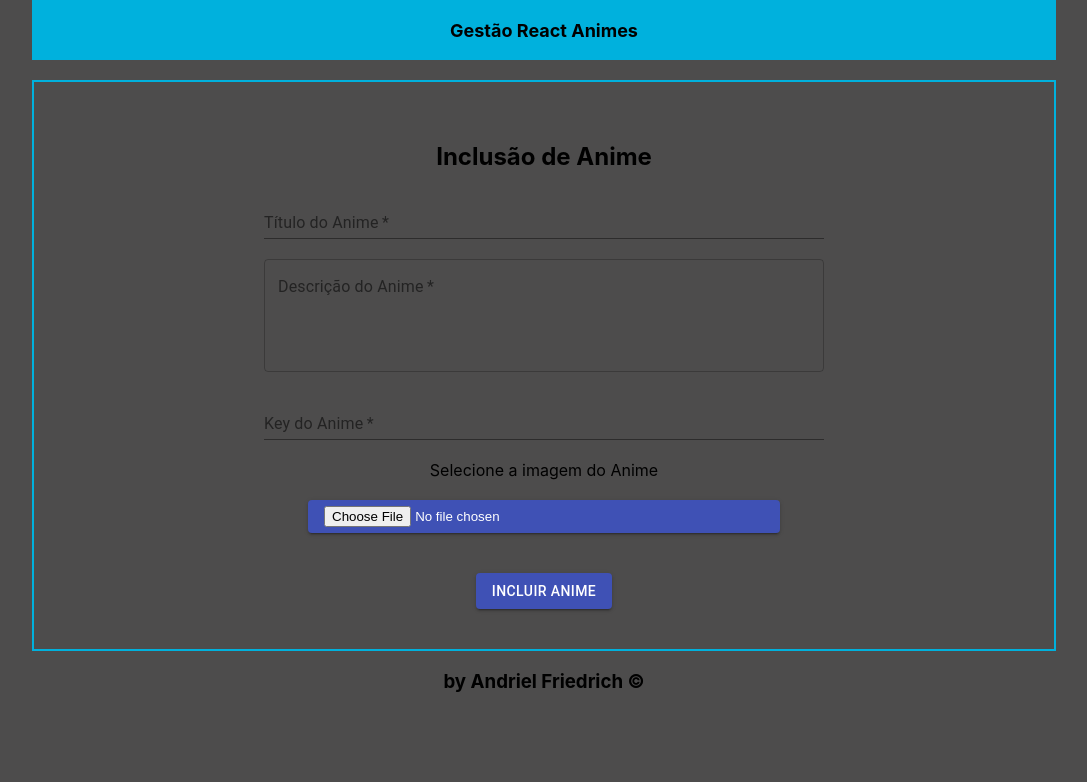
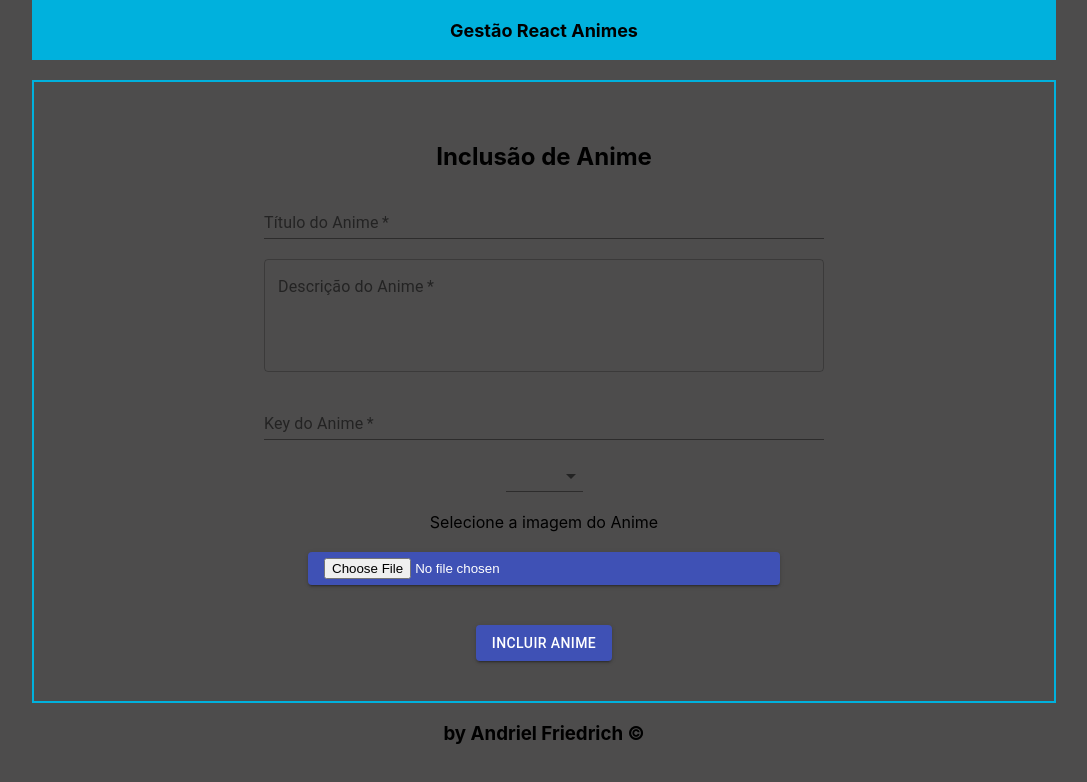
Before and after one commit to ANDRIEL123/front-reactanimes, a React (Create React App) app: page /incluir-anime in a window 1280 px wide. Shown: the top 782 px of the page, without its empty margins (96-1183 px from the left). Built offline with nearby package versions, Linux system fonts and the light colour scheme.

Commit message:
Ajustes diversos

```diff
--- a/src/pages/gestaoEpisodios/gestaoEpisodios.js
+++ b/src/pages/gestaoEpisodios/gestaoEpisodios.js
@@ -48,7 +48,7 @@ function GestaoEpisodios() {
     };
 
     const baseUrlUploads = (imagem) => {
-        return `http://localhost:3000/uploads/${imagem}`
+        return `${process.env.REACT_APP_API_URL}/uploads/${imagem}`
     }
 
     return (
--- a/src/pages/inclusao.js
+++ b/src/pages/inclusao.js
@@ -3,6 +3,7 @@ import TextField from '@material-ui/core/TextField'
 import Button from '@material-ui/core/Button'
 import Input from '@material-ui/core/Input';
 import api from '../services/api'
+import Select from '@material-ui/core/Select';
 import Header from './header'
 import './inclusao.css'
 
@@ -11,7 +12,8 @@ export default class Incluir extends Component {
         title: '',
         description: '',
         key: '',
-        selectedFile: null
+        selectedFile: null,
+        categoria: ''
     }
 
     changeHandler = e => {
@@ -85,7 +87,7 @@ export default class Incluir extends Component {
 
 
     render() {
-        const { title, description, key } = this.state
+        const { title, description, key, categoria } = this.state
         return (
             <div>
                 <Header />
@@ -114,6 +116,7 @@ export default class Incluir extends Component {
                             onChange={this.changeHandler}
                             required />
                         <br></br><br></br>
+
                         <TextField
                             label="Key do Anime"
                             type="text"
@@ -123,6 +126,21 @@ export default class Incluir extends Component {
                             onChange={this.changeHandler}
                             required />
 
+                        <br></br><br></br>
+                        <Select
+                            native
+                            value={categoria}
+                            onChange={this.changeHandler}
+                            inputProps={{
+                                name: 'age',
+                                id: 'age-native-simple',
+                            }}
+                        >
+                            <option aria-label="None" value="" />
+                            <option value={10}>Ten</option>
+                            <option value={20}>Twenty</option>
+                            <option value={30}>Thirty</option>
+                        </Select>
                         <br></br><br></br>
                         Selecione a imagem do Anime <br></br><br></br>
                         <div className="input-file">
--- a/src/pages/menu.js
+++ b/src/pages/menu.js
@@ -34,7 +34,7 @@ export default class Menu extends Component {
         })
         console.log(response.data.response)
     }
-
+    /*
         previousPage = () => {
             let { page } = this.state
             if (this.state.page > 0) {
@@ -46,7 +46,7 @@ export default class Menu extends Component {
             let { page } = this.state
             this.setState({ page: page + 1 })
         }
-
+    */
     componentDidMount() {
         this.loadAnimesApi()
     }
@@ -89,7 +89,7 @@ export default class Menu extends Component {
     }
 
     baseUrlUploads = (imagem) => {
-        return `http://localhost:3000/uploads/${imagem}`
+        return `${process.env.REACT_APP_API_URL}/uploads/${imagem}`
     }
 
     render() {
```
Also changed, not shown: 1 other file (tests, documents, lock files or other folders). Lines whose indentation alone changed are shown as unchanged.
